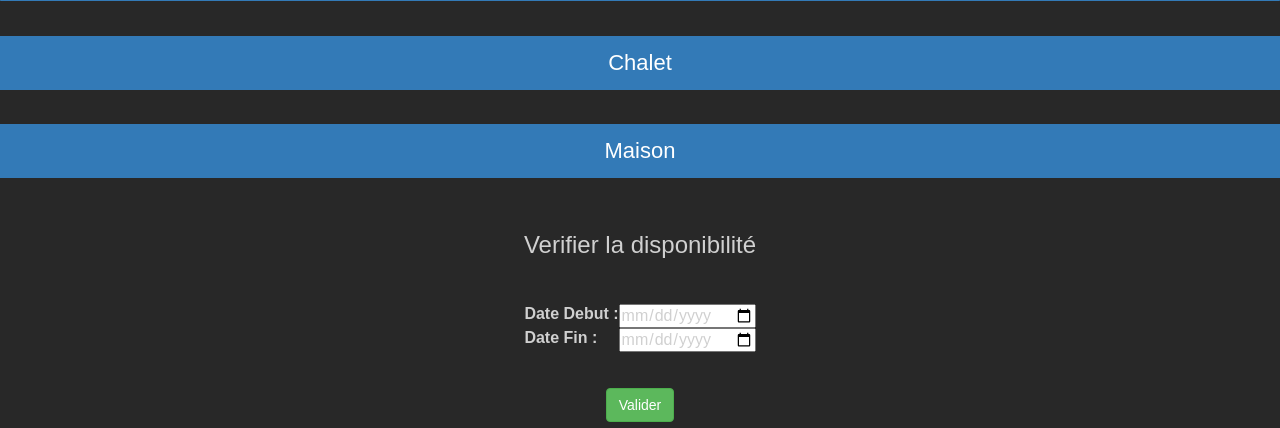
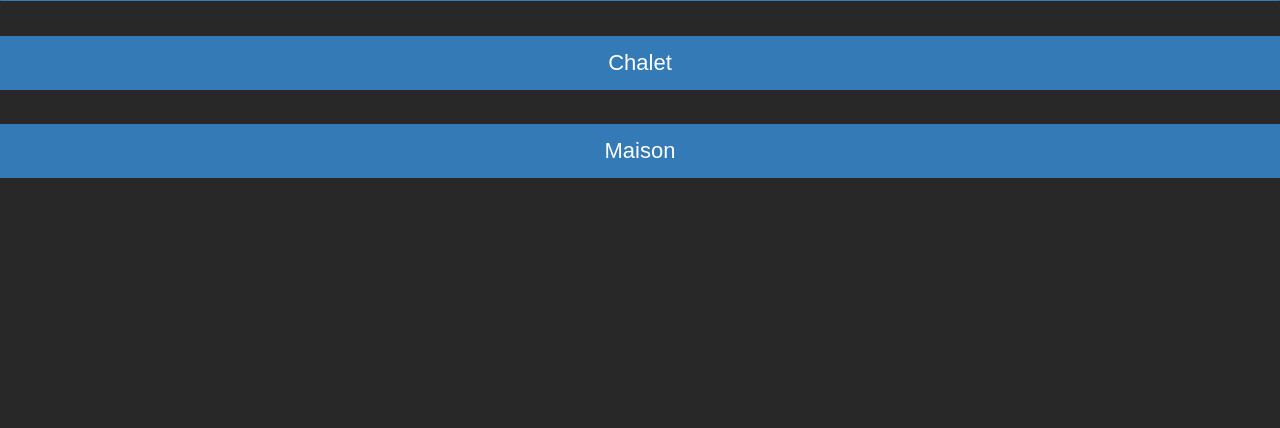
Before and after one commit to KATARS/neige_soleil_DELAGE_RETTERER_FELICIO, a PHP site: page /logement/liste_type.php in a window 1280 px wide. Shown: the part 372-800 px from the top of the page. Run offline with PHP 8.4, Linux system fonts and the light colour scheme; a user stored in the database is signed in; data comes from the database, SQL or seed files in the repository.

Commit message:
Update liste_type.php
suppression du calendrier avant le choix des logements

```diff
--- a/neige/neige/logement/liste_type.php
+++ b/neige/neige/logement/liste_type.php
@@ -60,7 +60,7 @@ require("bddconnect.php");
 		{
 
 		?>
-			<h3>Verifier la disponibilité</h3></br>
+		<!--	<h3>Verifier la disponibilité</h3></br>
 			<form method ="post" action ="">
 				<table>
 					<tr>
@@ -74,7 +74,7 @@ require("bddconnect.php");
 				</table>
 				</br>
 					<button type="submit" class="btn btn-success" name="choisirdate">Valider</button>
-			</form>
+			</form>   -->
 			<?php
 		}
 		else {
```
